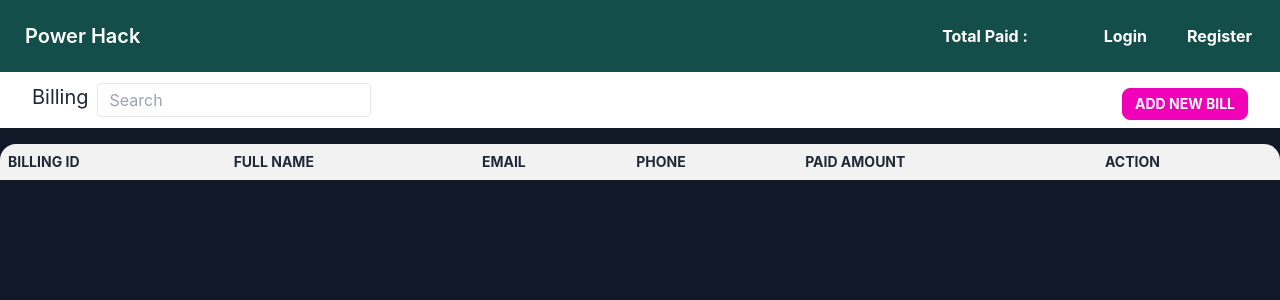
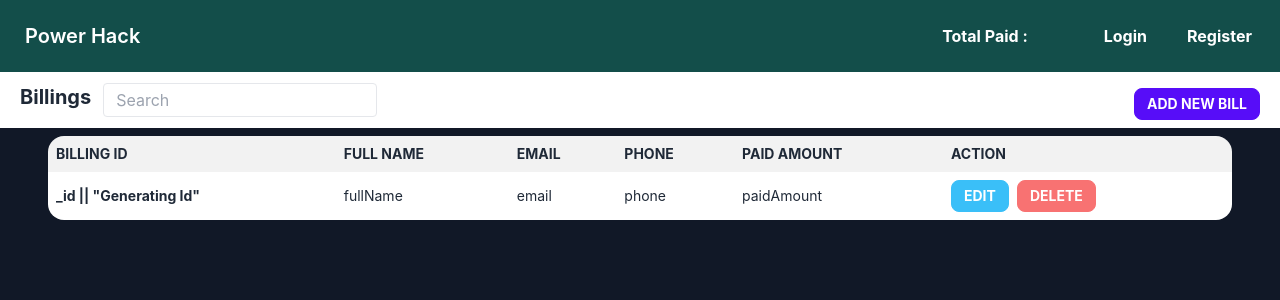
Before and after one commit to Sumon092/power-hack-client, a React (Create React App) app: page / in a window 1280 px wide. Shown: the top 300 px of the page. Built offline with nearby package versions, Linux system fonts and the light colour scheme.

Commit message:
dashboard table added

```diff
--- /dev/null
+++ b/src/components/TableBody/TableBody.jsx
@@ -0,0 +1,30 @@
+import React from 'react';
+
+const TableBody = () => {
+    return (
+        <>
+            <tr>
+                <th>_id || "Generating Id"</th>
+                <td>fullName</td>
+                <td>email</td>
+                <td>phone</td>
+                <td>paidAmount</td>
+                <td>
+                    <label
+                        htmlFor="update-modal"
+                        className="btn btn-sm btn-info text-white font-bold mr-2"
+                    >
+                        Edit
+                    </label>
+                    <label
+                        className="btn btn-sm btn-error text-white font-bold"
+                    >
+                        Delete
+                    </label>
+                </td>
+            </tr>
+        </>
+    );
+};
+
+export default TableBody;
--- a/src/pages/Dashboard/Dashboard.jsx
+++ b/src/pages/Dashboard/Dashboard.jsx
@@ -1,12 +1,13 @@
+import TableBody from "../../components/TableBody/TableBody";
 
 const Dashboard = () => {
 
   return (
     <>
-      <div className="mb-4 py-2 px-8 overflow-x-auto bg-base-100">
+      <div className="mb-2 py-2 px-5 overflow-x-auto bg-base-100">
         <div className=" flex gap-x-3 min-w-max  justify-between items-center">
-          <form className="flex gap-2">
-            <label className="text-xl">Billing</label>
+          <form className="flex gap-3">
+            <label className="font-bold text-xl">Billings</label>
             <input
               type="text"
               placeholder="Search"
@@ -16,14 +17,14 @@ const Dashboard = () => {
           <div>
             <label
               htmlFor="bill-modal"
-              className="btn btn-sm btn-secondary text-white font-bold mt-2"
+              className="btn btn-sm btn-primary text-white font-bold mt-2"
             >
               Add New Bill
             </label>
           </div>
         </div>
       </div>
-      <div class="overflow-x-auto">
+      <div class="overflow-x-auto px-12">
         <table class="table table-compact w-full">
           <thead>
             <tr>
@@ -36,7 +37,7 @@ const Dashboard = () => {
             </tr>
           </thead>
           <tbody>
-
+            <TableBody />
           </tbody>
         </table>
       </div>
```
